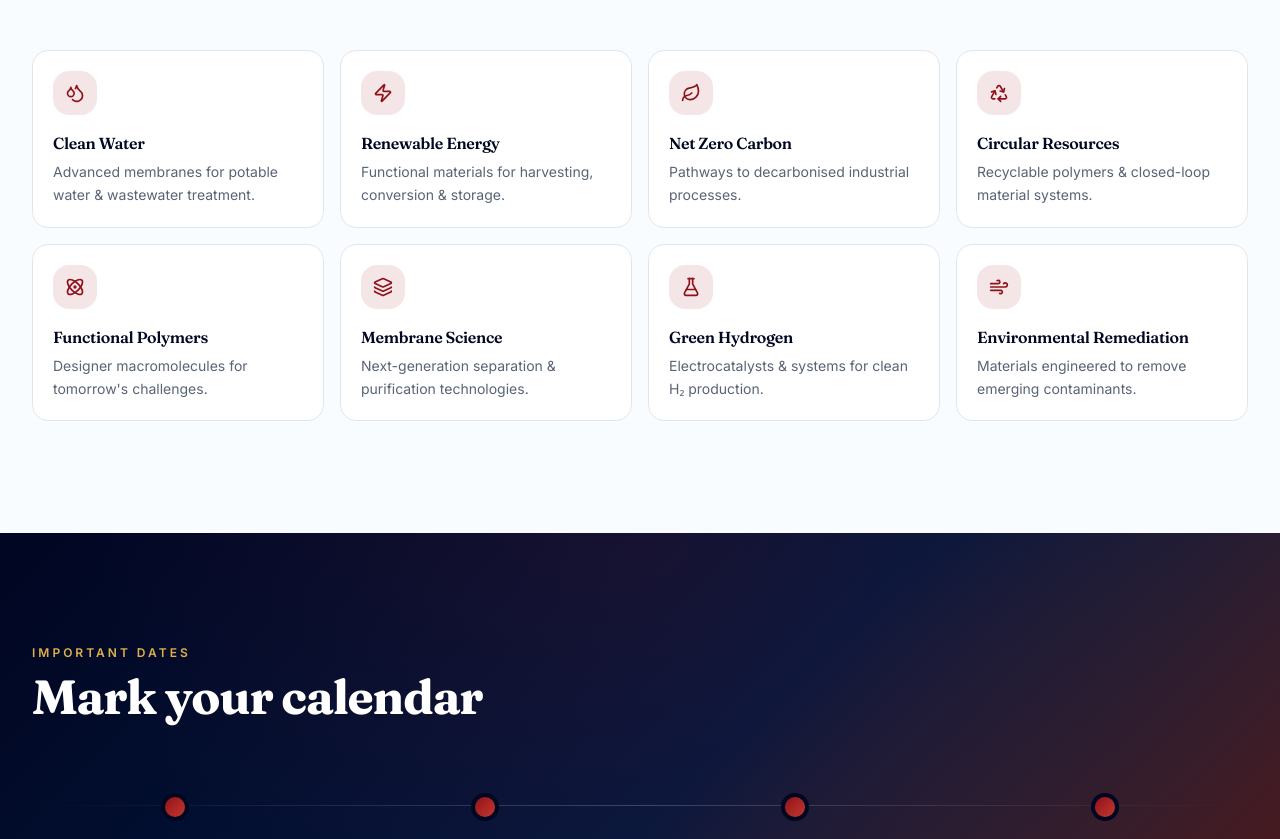
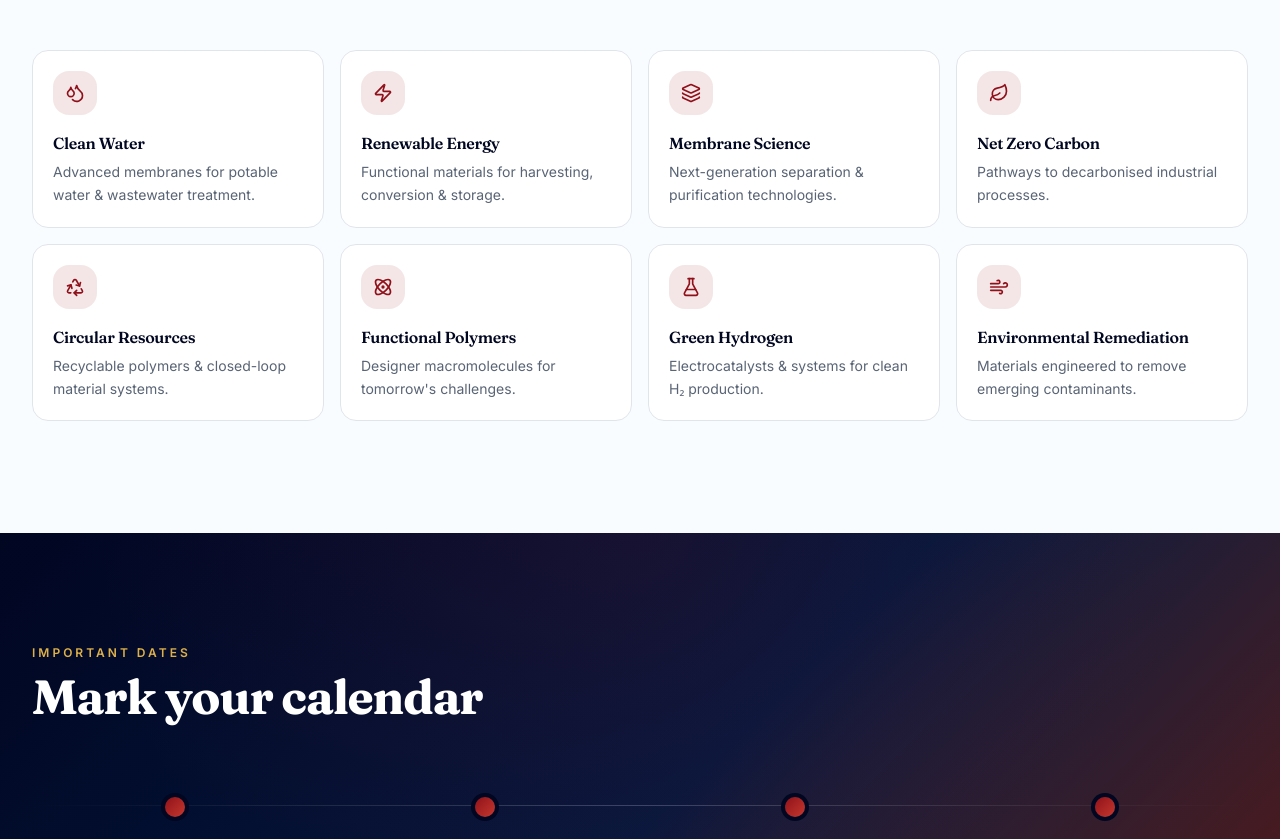
Before and after one commit to yuvraj-makani/FPMSF26-Website, a React (Vite) app: page / in a window 1280 px wide. Shown: the part 1188-2027 px from the top of the page. Built offline with nearby package versions, Linux system fonts and the light colour scheme.

Commit message:
Remove duplicate entry for 'Membrane Science'

```diff
--- a/src/App.tsx
+++ b/src/App.tsx
@@ -19,10 +19,10 @@ export default function App() {
 const ABOUT_PILLARS = [
   { icon: Droplets, title: "Clean Water", desc: "Advanced membranes for potable water & wastewater treatment." },
   { icon: Zap, title: "Renewable Energy", desc: "Functional materials for harvesting, conversion & storage." },
+  { icon: Layers, title: "Membrane Science", desc: "Next-generation separation & purification technologies." },
   { icon: Leaf, title: "Net Zero Carbon", desc: "Pathways to decarbonised industrial processes." },
   { icon: Recycle, title: "Circular Resources", desc: "Recyclable polymers & closed-loop material systems." },
   { icon: Atom, title: "Functional Polymers", desc: "Designer macromolecules for tomorrow's challenges." },
-  { icon: Layers, title: "Membrane Science", desc: "Next-generation separation & purification technologies." },
   { icon: FlaskConical, title: "Green Hydrogen", desc: "Electrocatalysts & systems for clean H₂ production." },
   { icon: Wind, title: "Environmental Remediation", desc: "Materials engineered to remove emerging contaminants." },
 ];
```
